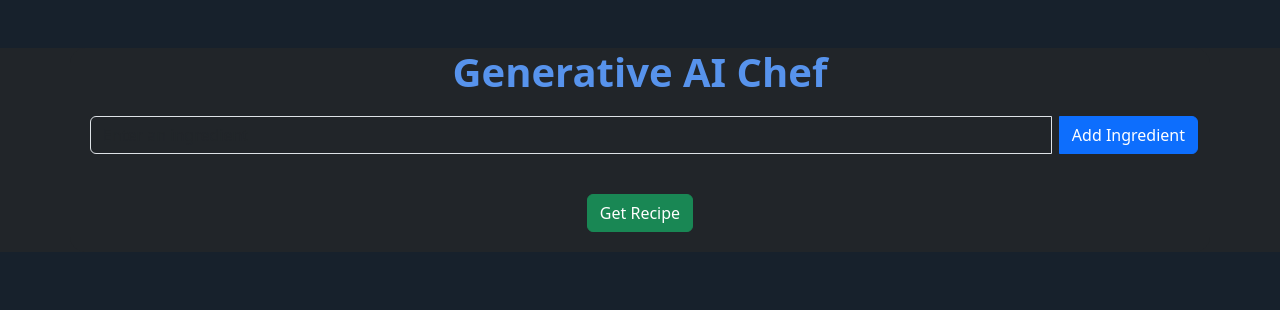
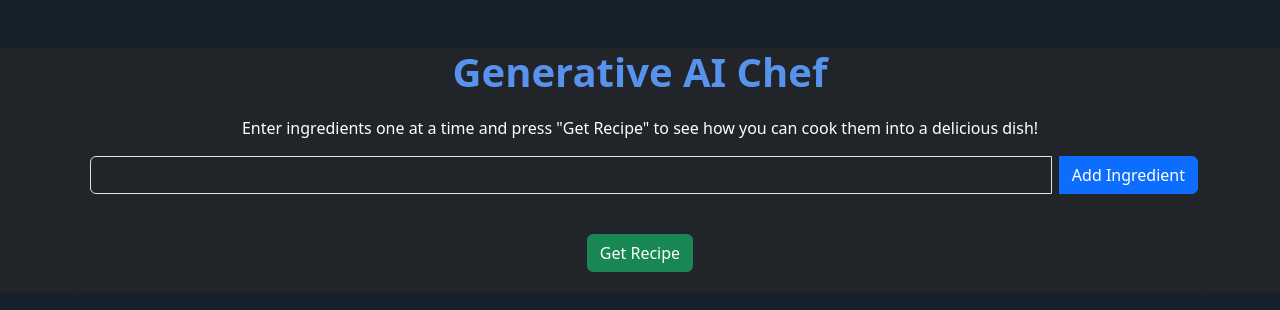
Before and after one commit to Zaimr49/AI-Chef-Assistant, a React (Create React App) app in the folder generative-chef-frontend/: page / in a window 1280 px wide. Shown: the top 310 px of the page. Built offline with nearby package versions, Linux system fonts and the light colour scheme.

Commit message:
testing deployment

```diff
--- a/generative-chef-frontend/src/App.js
+++ b/generative-chef-frontend/src/App.js
@@ -52,7 +52,7 @@ function App() {
       <h1 className="text-center header-title">
   Generative AI Chef
 </h1>
-
+<p className="text-center">Enter ingredients one at a time and press "Get Recipe" to see how you can cook them into a delicious dish!</p>
 
       <InputGroup className="mb-3">
         <FormControl
```
